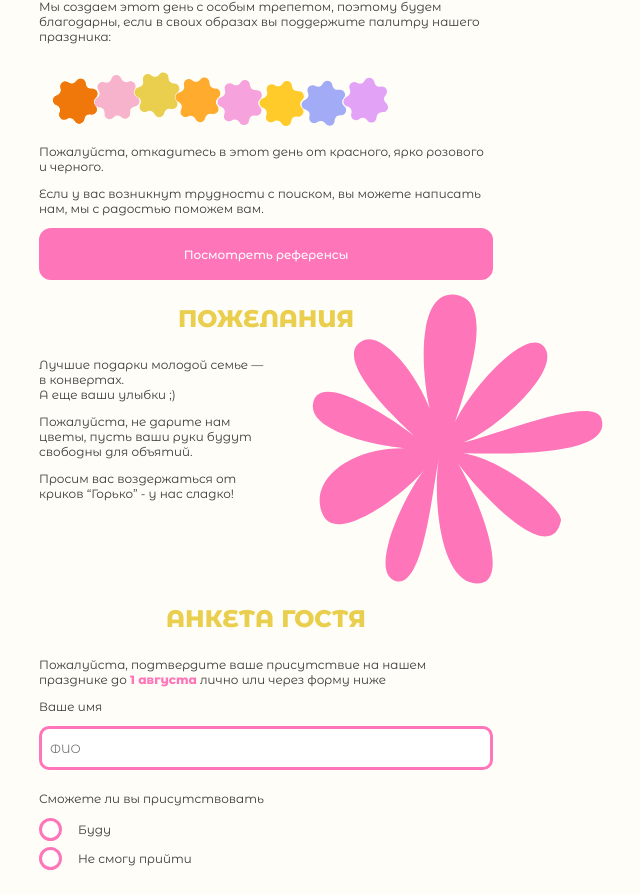
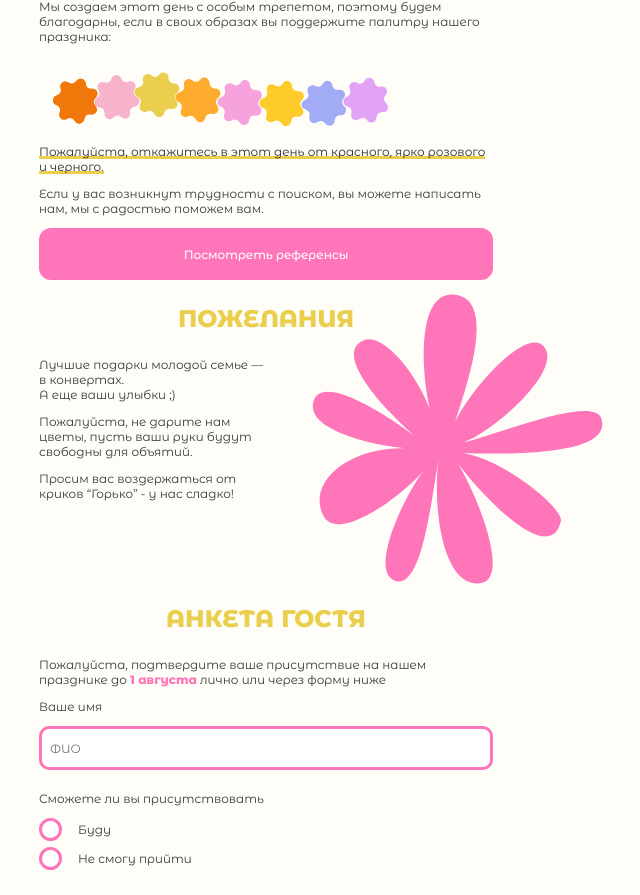
Before and after one commit to SanFili/wed, a Next.js app: page /wed/invite in a window 1280 px wide. Shown: the part 1451-2346 px from the top of the page, without its empty margins (374-1014 px from the left). Built offline with nearby package versions, Linux system fonts and the light colour scheme.

Commit message:
underline

```diff
--- a/components/sections/Dresscode/Dresscode.module.scss
+++ b/components/sections/Dresscode/Dresscode.module.scss
@@ -3,6 +3,21 @@
 
   & p {
     margin-bottom: 12px;
+
+    & a {
+      color: #2c2c2c;
+      text-decoration: none;
+      background: linear-gradient(to right, var(--yellow), var(--yellow)),
+        linear-gradient(to right, var(--pink), var(--pink));
+      background-size: 100% 3px, 0 3px;
+      background-position: 100% 100%, 0 100%;
+      background-repeat: no-repeat;
+      transition: background-size 0.5s linear;
+
+      &:hover {
+        background-size: 0 3px, 100% 3px;
+      }
+    }
   }
 
   &__button {
--- a/components/sections/Dresscode/Dresscode.tsx
+++ b/components/sections/Dresscode/Dresscode.tsx
@@ -15,7 +15,9 @@ const Dresscode = () => {
       <div>
         <Image src="/images/colors.svg" alt="dress-code" title="dress-code" width="362" height="84" />
       </div>
-      <p>Пожалуйста, откадитесь в этот день от красного, ярко розового и черного.</p>
+      <p>
+        <a>Пожалуйста, откажитесь в этот день от красного, ярко розового и черного.</a>
+      </p>
       <p>Если у вас возникнут трудности с поиском, вы можете написать нам, мы с радостью поможем вам.</p>
       <Button className={styles.dresscode__button}>Посмотреть референсы</Button>
     </section>
```
